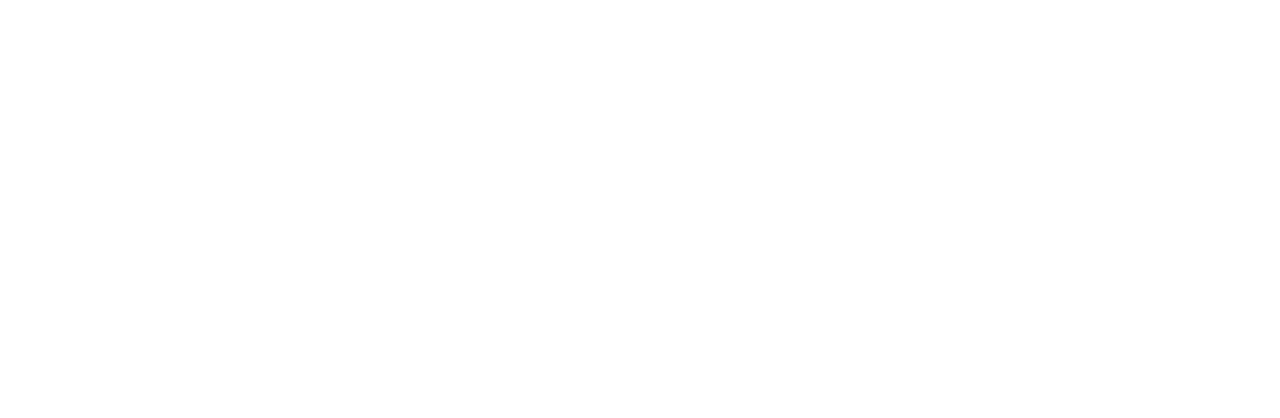
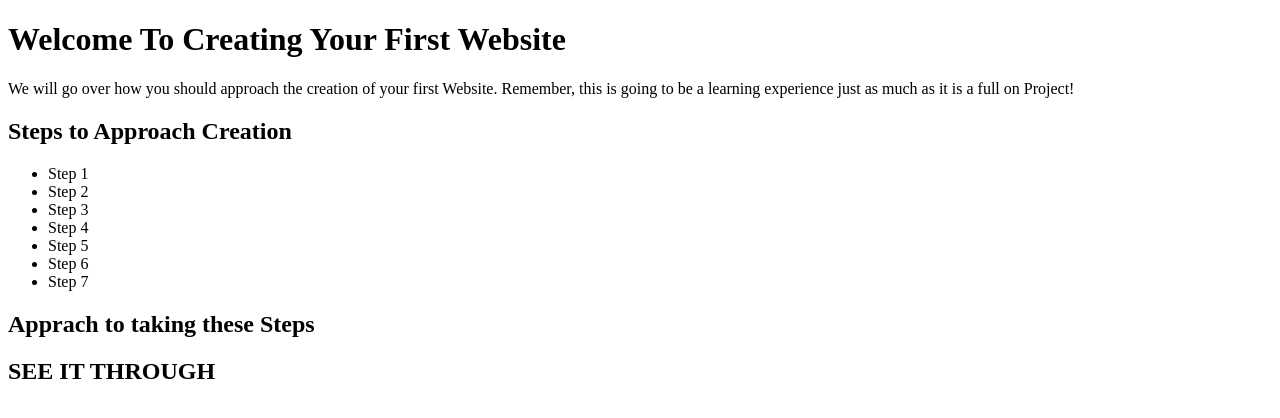
Before and after one commit to rob1694/rob1694.github.io, a plain HTML site: page index.html in a window 1280 px wide. Drawn offline with Linux system fonts and the light colour scheme.

Commit message:
added basic html

```diff
--- a/index.html
+++ b/index.html
@@ -4,9 +4,30 @@
     <meta charset="UTF-8">
     <meta http-equiv="X-UA-Compatible" content="IE=edge">
     <meta name="viewport" content="width=device-width, initial-scale=1.0">
-    <title>Document</title>
+    <title>Creating Your 1st Website</title>
+    <link rel ="stylesheet" href ="./styles.css">
+    <script defer src="./index.js"></script>
 </head>
 <body>
-
+    <header>
+        <H1>Welcome To Creating Your First Website</H1>
+            <p>We will go over how you should approach
+            the creation of your first Website. Remember, this
+            is going to be a learning experience just as much as
+            it is a full on Project!
+            </p>
+    </header>
+    <h2>Steps to Approach Creation</h2>
+    <ul>
+        <li>Step 1</li>
+        <li>Step 2</li>
+        <li>Step 3</li>
+        <li>Step 4</li>
+        <li>Step 5</li>
+        <li>Step 6</li>
+        <li>Step 7</li>
+    </ul>
+    <h2>Apprach to taking these Steps</h2>
+    <h2>SEE IT THROUGH</h2>
 </body>
 </html>
```
